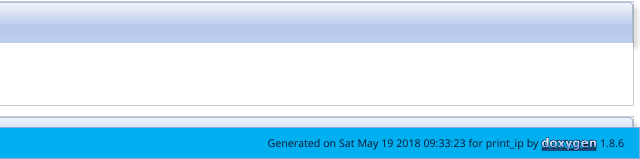
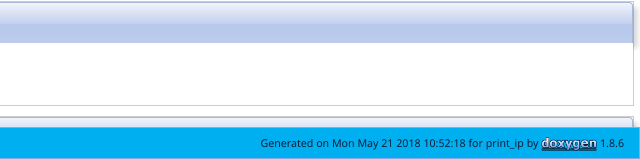
Before and after one commit to ortus-art/print_ip, a plain HTML site: page d9/df9/common_8cpp.html in a window 1280 px wide. Shown: the part 641-800 px from the top of the page, 640-1280 px from the left. Drawn offline with Linux system fonts and the light colour scheme.

Commit message:
Deploy ortus-art/print_ip to github.com/ortus-art/print_ip.git:gh-pages

```diff
--- a/d9/df9/common_8cpp.html
+++ b/d9/df9/common_8cpp.html
@@ -194,7 +194,7 @@ Functions</h2></td></tr>
 <div id="nav-path" class="navpath"><!-- id is needed for treeview function! -->
   <ul>
     <li class="navelem"><a class="el" href="../../dir_68267d1309a1af8e8297ef4c3efbcdba.html">src</a></li><li class="navelem"><a class="el" href="../../d9/df9/common_8cpp.html">common.cpp</a></li>
-    <li class="footer">Generated on Sat May 19 2018 09:33:23 for print_ip by
+    <li class="footer">Generated on Mon May 21 2018 10:52:18 for print_ip by
     <a href="http://www.doxygen.org/index.html">
     <img class="footer" src="../../doxygen.png" alt="doxygen"/></a> 1.8.6 </li>
   </ul>
```
Also changed, not shown: d9/df9/common_8cpp_source.html (+1 -1 lines), dc/d27/MainPage_8md.html (+1 -1 lines), dc/d27/MainPage_8md_source.html (+1 -1 lines), dc/d54/common_8h.html (+1 -1 lines), dc/d54/common_8h_source.html (+1 -1 lines), df/d0a/main_8cpp.html (+1 -1 lines), df/d0a/main_8cpp_source.html (+1 -1 lines), df/dac/test_8cpp.html (+1 -1 lines), df/dac/test_8cpp_source.html (+1 -1 lines), dir_000001_000000.html (+1 -1 lines), dir_59425e443f801f1f2fd8bbe4959a3ccf.html (+1 -1 lines), dir_68267d1309a1af8e8297ef4c3efbcdba.html (+1 -1 lines), files.html (+1 -1 lines), globals.html (+1 -1 lines), 4 more files.
